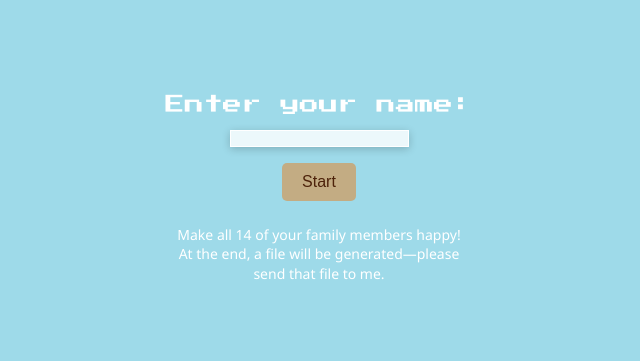
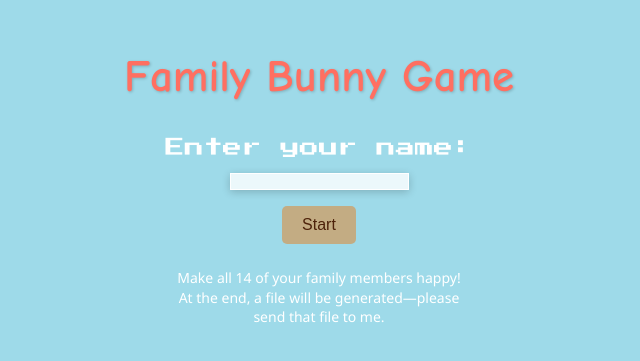
Before and after one commit to OMR0077/kadavathtripbunnygame, a plain HTML site: page index.html in a window 1280 px wide. Shown: the part 211-572 px from the top of the page, without its empty margins (321-961 px from the left). Drawn offline with Linux system fonts and the light colour scheme.

Commit message:
trip game

```diff
--- a/index.html
+++ b/index.html
@@ -12,6 +12,7 @@
   </head>
   <body>
     <div id="login-screen">
+      <h1 id="gameTitle">Family Bunny Game</h1>
       <label for="playerName">Enter your name:</label>
       <input type="text" id="playerName" />
       <button id="startGame">Start</button>
```
